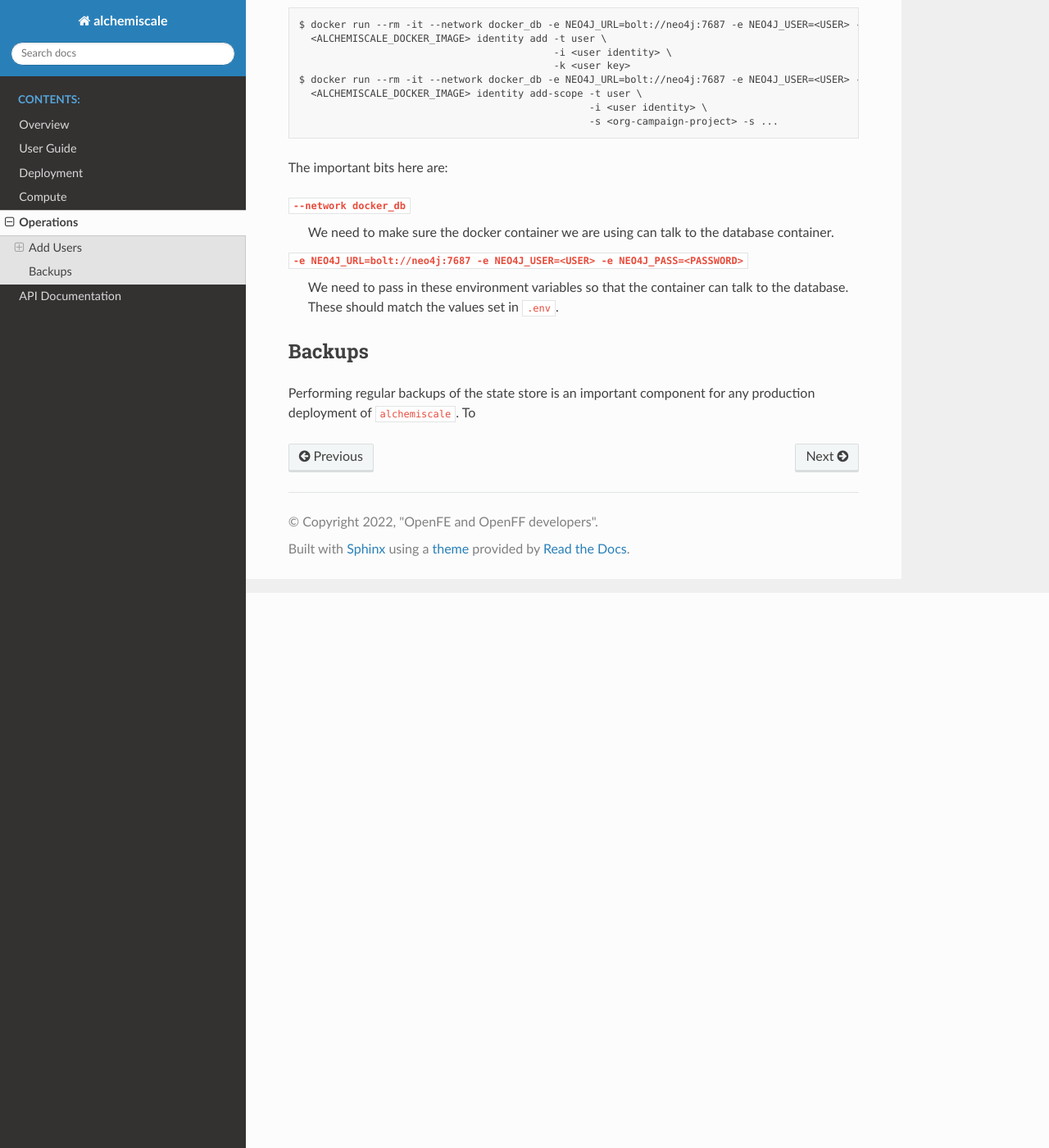
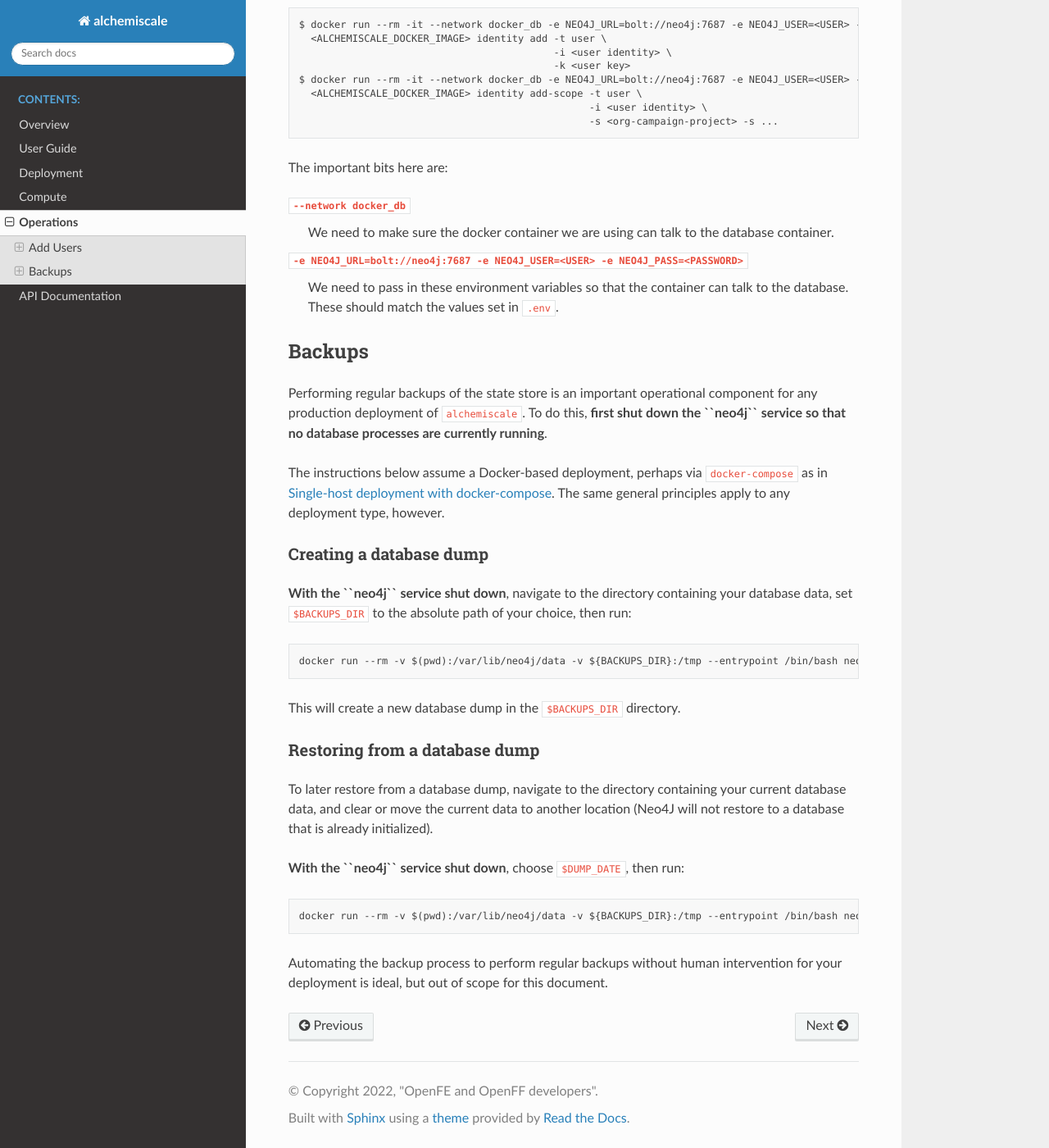
Before and after one commit to OpenFreeEnergy/alchemiscale, a Sphinx documentation site: the page built from docs/operations.rst, in a window 1280 px wide and 1400 px high, scrolled down 677 px. Shown: the whole window at 82% size. Built offline with Sphinx 7.4.7 and the Read the Docs theme 2.0.0, drawn with Linux system fonts in a browser that asks for light colours.

Commit message:
Added backup docs, reference to kubernetes deployment

```diff
--- a/docs/operations.rst
+++ b/docs/operations.rst
@@ -51,5 +51,29 @@ The important bits here are:
 Backups
 *******
 
-Performing regular backups of the state store is an important component for any production deployment of ``alchemiscale``.
-To
+Performing regular backups of the state store is an important operational component for any production deployment of ``alchemiscale``.
+To do this, **first shut down the ``neo4j`` service so that no database processes are currently running**.
+
+The instructions below assume a Docker-based deployment, perhaps via ``docker-compose`` as in :ref:`deploy-docker-compose`.
+The same general principles apply to any deployment type, however.
+
+Creating a database dump
+========================
+
+**With the ``neo4j`` service shut down**, navigate to the directory containing your database data, set ``$BACKUPS_DIR`` to the absolute path of your choice, then run::
+
+    docker run --rm -v $(pwd):/var/lib/neo4j/data -v ${BACKUPS_DIR}:/tmp --entrypoint /bin/bash neo4j:4.4 neo4j-admin dump --to /tmp/neo4j-$(date -I).dump
+
+This will create a new database dump in the ``$BACKUPS_DIR`` directory.
+
+
+Restoring from a database dump
+==============================
+
+To later restore from a database dump, navigate to the directory containing your current database data, and clear or move the current data to another location (Neo4J will not restore to a database that is already initialized).
+
+**With the ``neo4j`` service shut down**, choose ``$DUMP_DATE``, then run::
+
+    docker run --rm -v $(pwd):/var/lib/neo4j/data -v ${BACKUPS_DIR}:/tmp --entrypoint /bin/bash neo4j:4.4 neo4j-admin load --from /tmp/neo4j-${DUMP_DATE}.dump
+
+Automating the backup process to perform regular backups without human intervention for your deployment is ideal, but out of scope for this document.
```
Also changed, not shown: docs/deployment.rst (+16 -5 lines).
